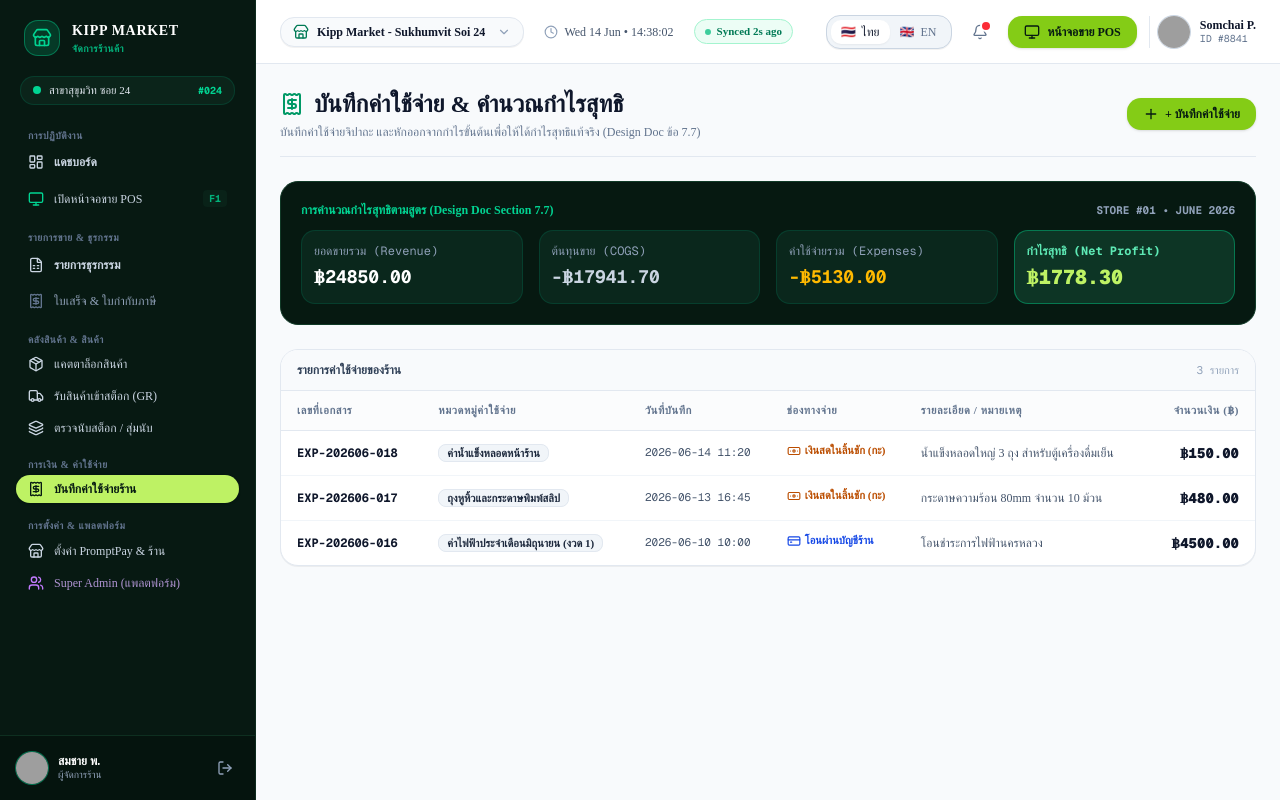
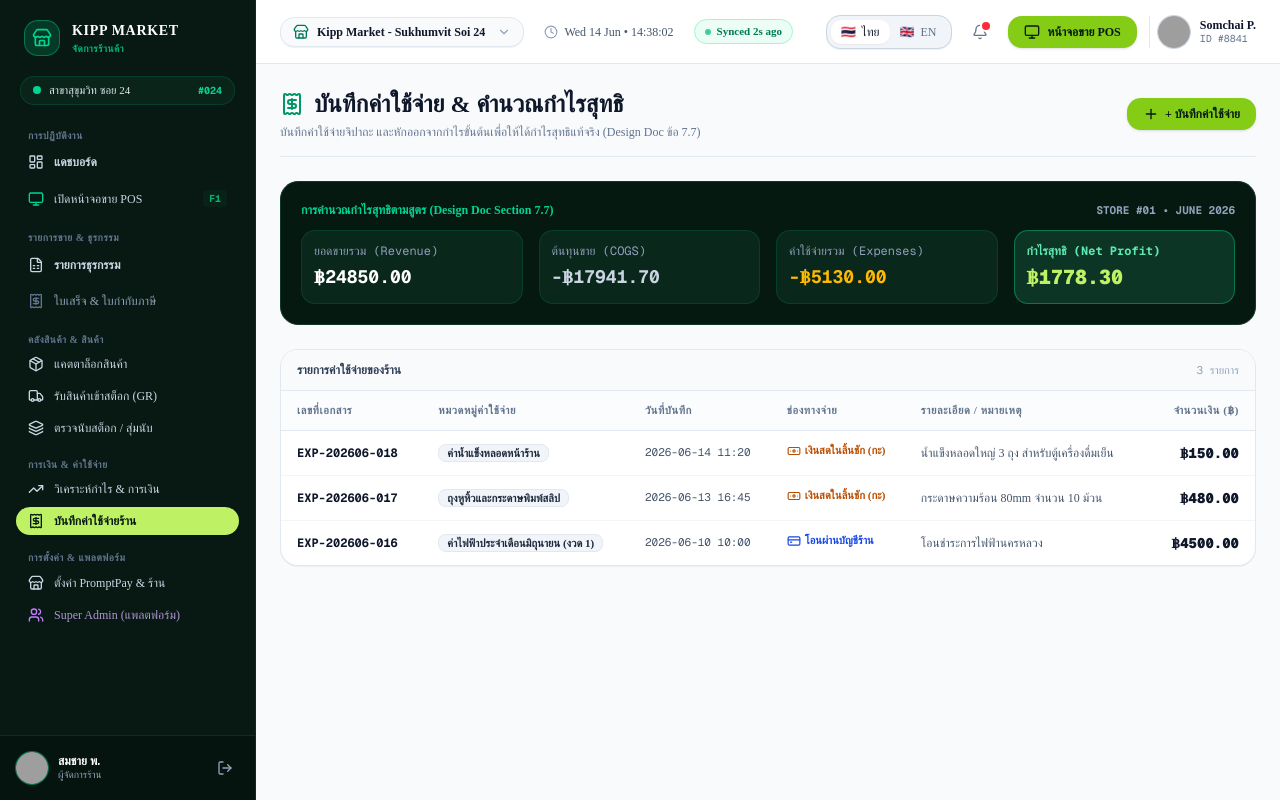
Before and after one commit to Ratibodi/Kipp-Market, a Next.js app: page /dashboard/expenses in a window 1280 px wide. Built offline with nearby package versions, Linux system fonts and the light colour scheme; grey boxes are pictures that could not be loaded.

Commit message:
feat(nav): integrate profit analytics link into sidebar and dashboard KPI card

```diff
--- a/src/app/dashboard/page.tsx
+++ b/src/app/dashboard/page.tsx
@@ -150,13 +150,13 @@ export default function ManagerDashboardPage() {
                 </div>
               </div>
               <div className="pt-3 border-t border-slate-100 mt-3">
-                <button
-                  type="button"
+                <Link
+                  href="/dashboard/profit"
                   className="text-xs font-bold text-emerald-800 hover:text-emerald-900 flex items-center gap-1 transition"
                 >
                   <span>{t("dash.marginAnalysis")}</span>
                   <ArrowRight className="h-3 w-3" />
-                </button>
+                </Link>
               </div>
             </div>
 
--- a/src/components/dashboard/DashboardSidebar.tsx
+++ b/src/components/dashboard/DashboardSidebar.tsx
@@ -14,6 +14,7 @@ import {
   RotateCcw,
   AlertTriangle,
   BarChart3,
+  TrendingUp,
   Store,
   LogOut,
   Users,
@@ -160,6 +161,17 @@ export function DashboardSidebar() {
               {isTh ? "การเงิน & ค่าใช้จ่าย" : "Finance & Expenses"}
             </div>
             <Link
+              href="/dashboard/profit"
+              className={`flex items-center gap-2.5 px-3 py-1.5 rounded-xl transition ${
+                pathname.startsWith("/dashboard/profit")
+                  ? "bg-[#bef264] text-[#061a12] font-bold shadow-sm"
+                  : "text-slate-300 hover:text-white hover:bg-[#0c2e20]"
+              }`}
+            >
+              <TrendingUp className="h-4 w-4" />
+              <span>{t("nav.profit")}</span>
+            </Link>
+            <Link
               href="/dashboard/expenses"
               className={`flex items-center gap-2.5 px-3 py-1.5 rounded-xl transition ${
                 pathname.startsWith("/dashboard/expenses")
```
